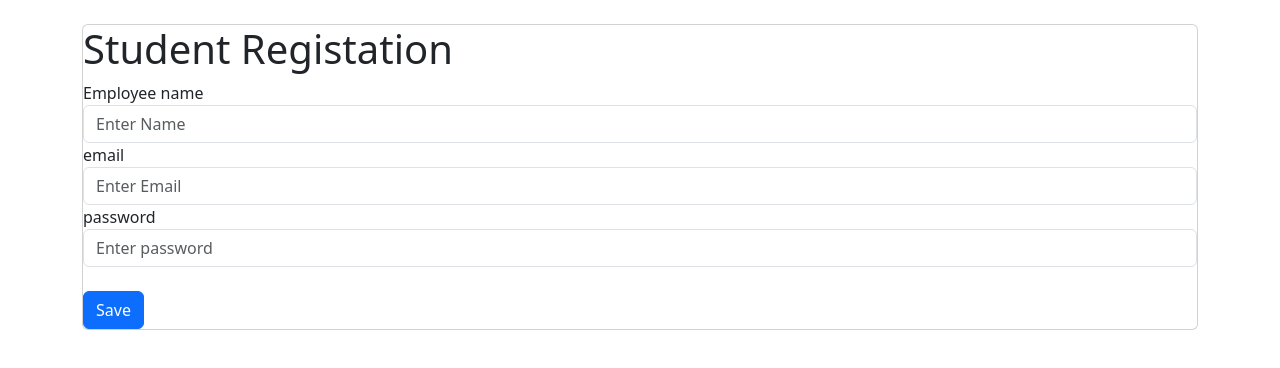
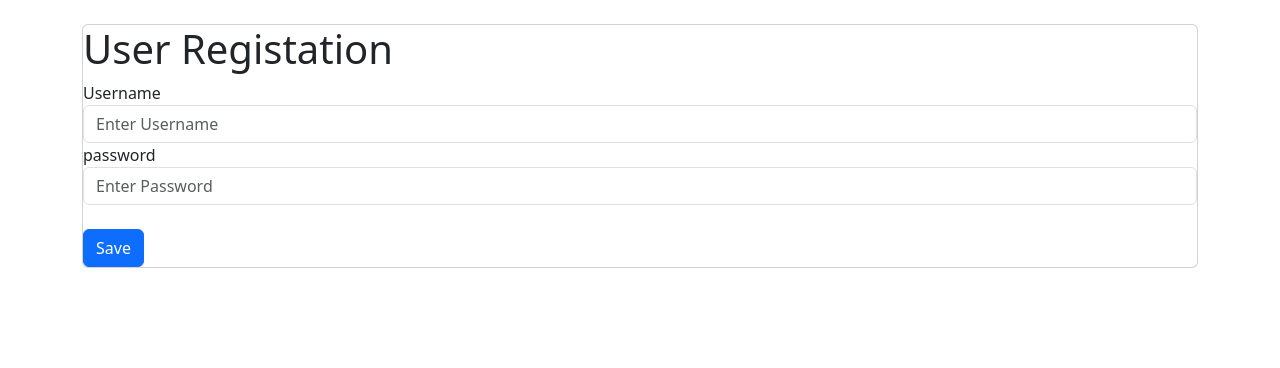
Before and after one commit to Robj1925/BJJ-Encyclopedia-App, a React (Vite) app in the folder bjj-encyclopedia-frontend/: page /register in a window 1280 px wide. Shown: the top 368 px of the page. Built offline with nearby package versions, Linux system fonts and the light colour scheme.

Commit message:
Register UI is working, i need to do validations

```diff
--- a/bjj-encyclopedia-frontend/src/components/Register.jsx
+++ b/bjj-encyclopedia-frontend/src/components/Register.jsx
@@ -1,25 +1,45 @@
 import React from 'react'
 import {  useState } from "react";
+import { useNavigate } from 'react-router-dom';
 import axios from "axios";
 
 export function Register() {
 
-    const [employeename, setEmployeename] = useState("");
-    const [email, setEmail] = useState("");
+   // const [employeename, setEmployeename] = useState("");
+    const [username, setUsername] = useState("");
     const [password, setPassword] = useState("");
+    const navigate = useNavigate();
 
 
     async function save(event) {
         event.preventDefault();
         try {
-          await axios.post("http://localhost:8085/api/v1/employee/save", {
-          employeename: employeename,
-          email: email,
+          await axios.post("http://localhost:8081/addUser", {
+     //     employeename: employeename,
+          username: username,
           password: password,
-          });
-          alert("Employee Registation Successfully");
+          })
+          .then((res) =>
+          {
+           console.log(res.data);
+           alert(res.data.message);
+          //  if (res.data.message == "Email not exits")
+          //  {
+          //    alert("Email not exits");
+          //  }
+          //  else if(res.data.message == "Login Successful!")
+          //  {
 
-        } catch (err) {
+          //     navigate('/home');
+          //  }
+          //   else
+          //  {
+          //     alert("Incorrect Email and Password not match");
+          //  }
+        }, fail => {
+         console.error(fail.response.data); // Error!
+});
+        }  catch (err) {
           alert(err);
         }
       }
@@ -28,10 +48,10 @@ export function Register() {
     <div>
     <div class="container mt-4" >
     <div class="card">
-            <h1>Student Registation</h1>
+            <h1>User Registation</h1>
 
     <form>
-        <div class="form-group">
+        {/* <div class="form-group">
           <label>Employee name</label>
           <input type="text"  class="form-control" id="employeename" placeholder="Enter Name"
 
@@ -41,15 +61,15 @@ export function Register() {
           }}
           />
 
-        </div>
+        </div> */}
 
         <div class="form-group">
-          <label>email</label>
-          <input type="email"  class="form-control" id="email" placeholder="Enter Email"
+          <label>Username</label>
+          <input type="Username"  class="form-control" id="username" placeholder="Enter Username"
 
-          value={email}
+          value={username}
           onChange={(event) => {
-            setEmail(event.target.value);
+            setUsername(event.target.value);
           }}
 
           />
@@ -58,7 +78,7 @@ export function Register() {
 
         <div class="form-group">
             <label>password</label>
-            <input type="password"  class="form-control" id="password" placeholder="Enter password"
+            <input type="Password"  class="form-control" id="password" placeholder="Enter Password"
 
             value={password}
             onChange={(event) => {
```
Also changed, not shown: 1 other file (tests, documents, lock files or other folders).
